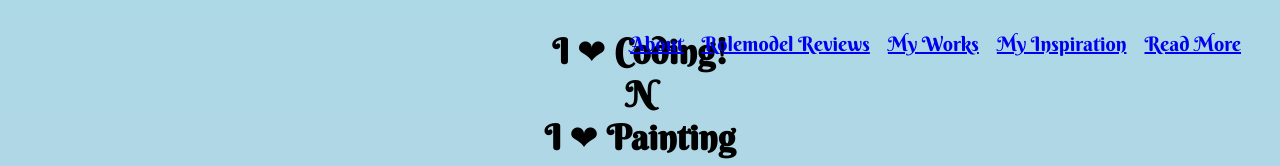
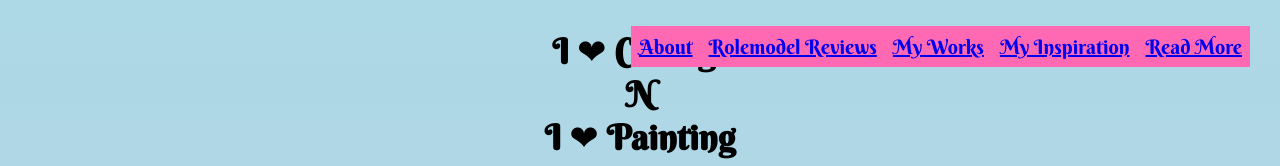
Before and after one commit to Github-Coder6/I-P-C-3, a plain HTML site: page index.html in a window 1280 px wide. Shown: the top 166 px of the page. Drawn offline with Linux system fonts and the light colour scheme.

Commit message:
Add files via upload

```diff
--- a/index.html
+++ b/index.html
@@ -104,7 +104,9 @@
     <hr>
 
     <section id="footer">
-        <h3> Website Creator and Editor: Apoorva Vishwanath <br> Time of Creation: March, 2021 <br> For emailing us: <a href="mailto: apoorva.vishwa@gmail.com"> Click here! </a> </h3>
+        <iframe src="https://www.google.com/maps/embed?pb=!1m14!1m8!1m3!1d15225.070966621868!2d78.5706806!3d17.4468947!3m2!1i1024!2i768!4f13.1!3m3!1m2!1s0x0%3A0xc58472fc8fab2675!2sMayflower%20Grande!5e0!3m2!1sen!2sin!4v1618593367905!5m2!1sen!2sin" width="600" height="450" style="border:0;" allowfullscreen="" loading="lazy" id="map"></iframe>
+        <h3> Website Creator and Editor: Apoorva Vishwanath <br> Time of Creation: March, 2021 <br> For emailing us: <a href="mailto: apoorva.vishwa@gmail.com"> Click here! </a>  <br> Click to chat with me: <a href="https://wa.me/8126814066" target="_blank"> Click Here </a>
+        </h3>
     </section>
   </body>
 </html>
--- a/style.css
+++ b/style.css
@@ -26,18 +26,17 @@ body{
 
 .links{
     float: left;
-    padding-top: 5px;
-    padding-left: 9px;
-    padding-bottom: 5px;
-    padding-right: 9px;
+    padding: 8px;
+    background-color: hotpink;
+    color: aliceblue;
     font-family: 'Berkshire Swash', cursive;
     font-size: 20px;
     text-decoration: none;
-    text-decoration-color: black;
+    text-decoration-color: #AAAAAA;
 }
 
 .links:hover{
-    background-color: hotpink;
+    background-color: lightyellow;
 }
 
 h3{
@@ -67,3 +66,12 @@ img:hover{
     transform: scale(0.1);
     opacity: 0.5;
 }
+ul {
+  position: -webkit-sticky;
+  position: sticky;
+  top: 0;
+}
+#map{
+    padding-left: -35px;
+    padding-right: -35px;
+}
```
